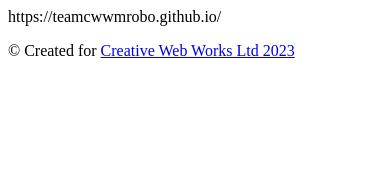
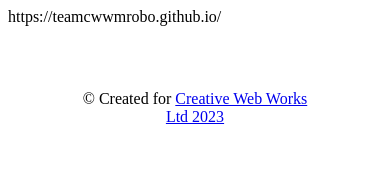
Before and after one commit to Omonayeg/Portfolio, a plain HTML site: page index.html in a window 390 px wide. Drawn offline with Linux system fonts and the light colour scheme.

Commit message:
Update styles.css

```diff
--- a/styles.css
+++ b/styles.css
@@ -29,3 +29,43 @@
   padding: 0 2rem;
   background: var(--main-gray);
 }
+
+  margin-top: 4rem;
+  flex-wrap: wrap;
+}
+
+.contact-details {
+  font-size: 2.4rem;
+  text-shadow: 2px 2px 1px #1f1f1f;
+  transition: transform 0.3s ease-out;
+}
+
+.contact-details:hover {
+  transform: translateY(8px);
+}
+
+/* Footer */
+
+footer {
+  font-weight: 300;
+  display: flex;
+  justify-content: space-evenly;
+  padding: 2rem;
+  background: var(--main-gray);
+  border-top: 4px solid var(--main-red);
+}
+
+footer > p {
+  margin: 2rem;
+}
+
+footer i {
+  vertical-align: middle;
+}
+
+@media (max-width: 28.75em) {
+  footer {
+    flex-direction: column;
+    text-align: center;
+  }
+}
```
